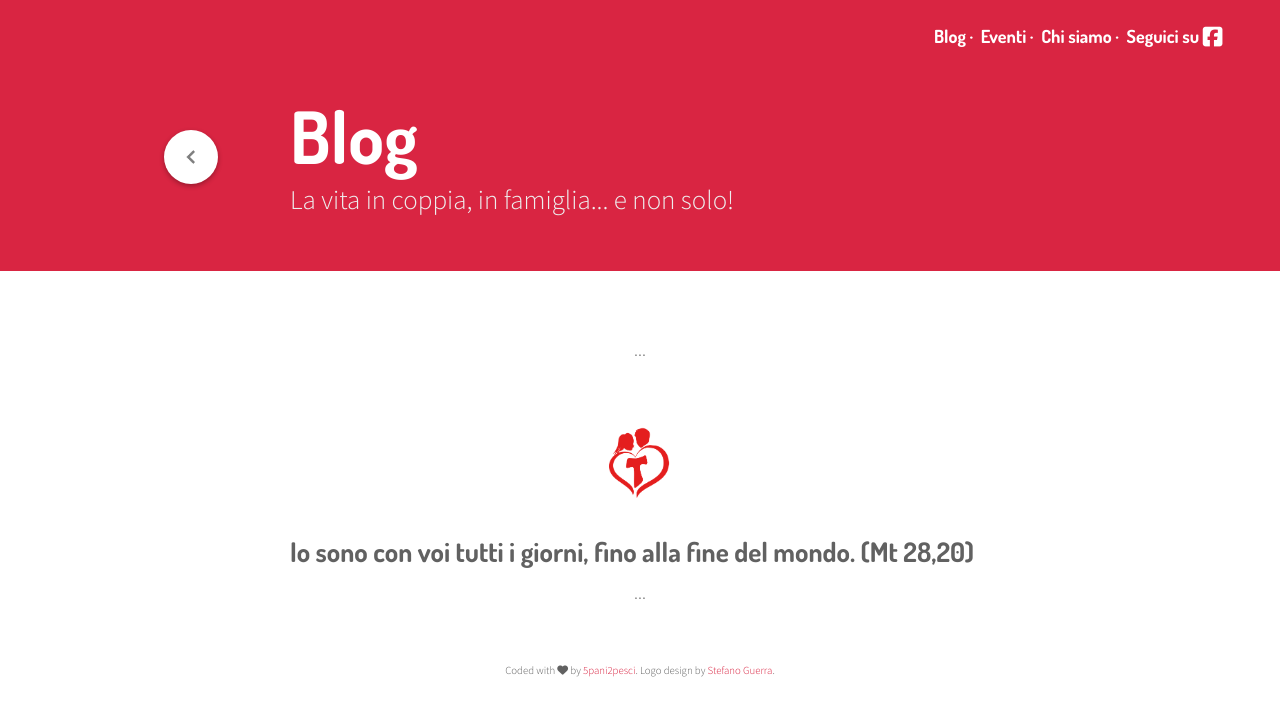
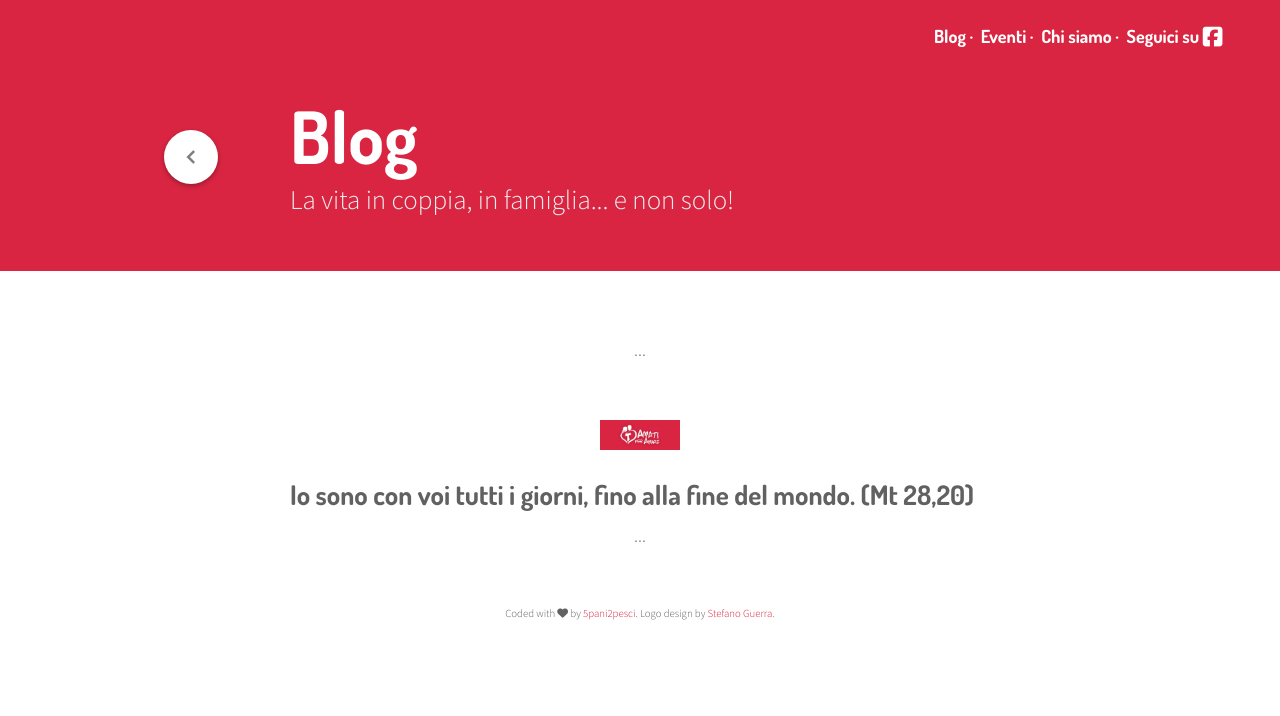
Before and after one commit to amatiperamare/amatiperamare.github.io, a Jekyll site: the page built from blog.markdown, in a window 1280 px wide. Shown: the top 716 px of the page. Built offline with Jekyll 4.4.1, drawn with Linux system fonts in a browser that asks for light colours; nearby versions of some CDN libraries.

Commit message:
Updated Config

```diff
--- a/_config.yml
+++ b/_config.yml
@@ -37,7 +37,7 @@ landing:
   events_title: <i class="fa fa-calendar-o"></i> &nbsp; Eventi
   blog_title: <i class="fa fa-pencil"></i> &nbsp; Blog
 footer:
-  image: "/images/logo/logo-web.png"
+  image: "/uploads/logo%20amati%203%20(1).jpg"
   text: Io sono con voi tutti i giorni, fino alla fine del mondo. (Mt 28,20)
 navigation:
   landing:
```
